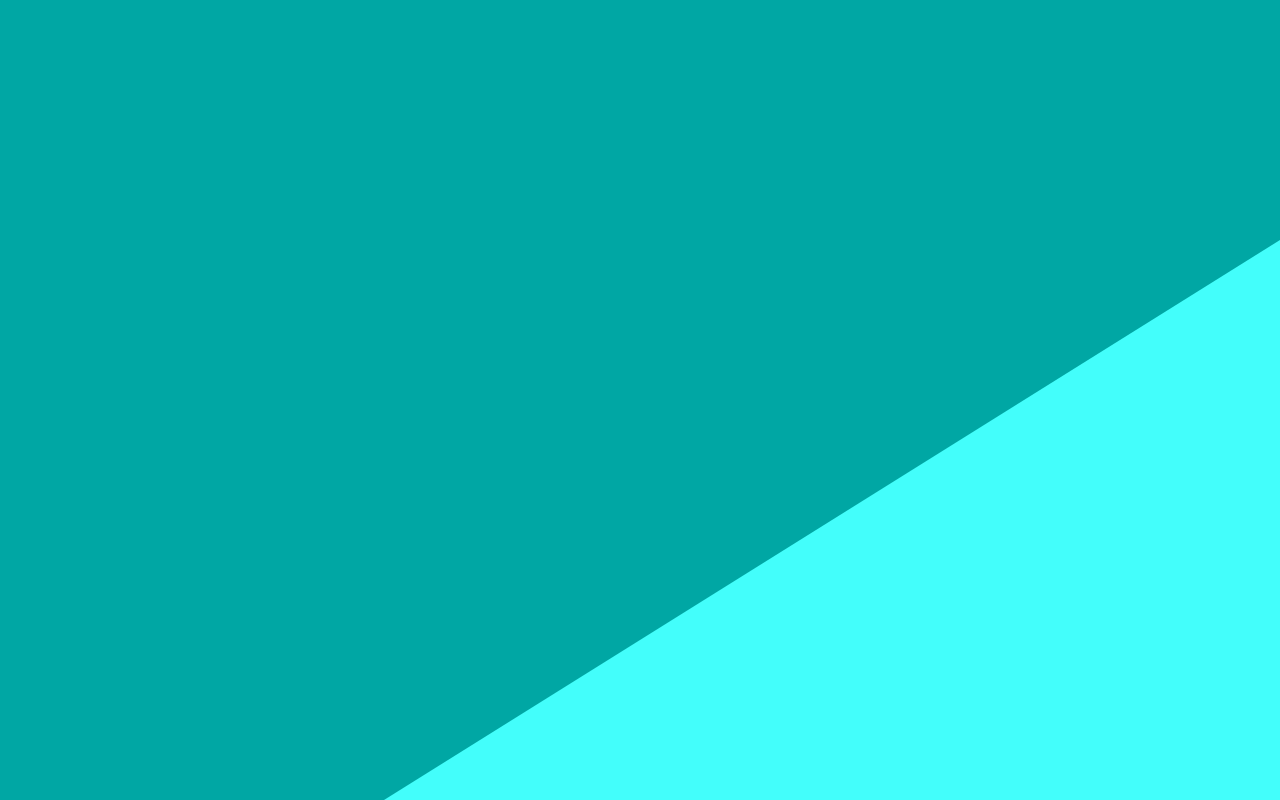
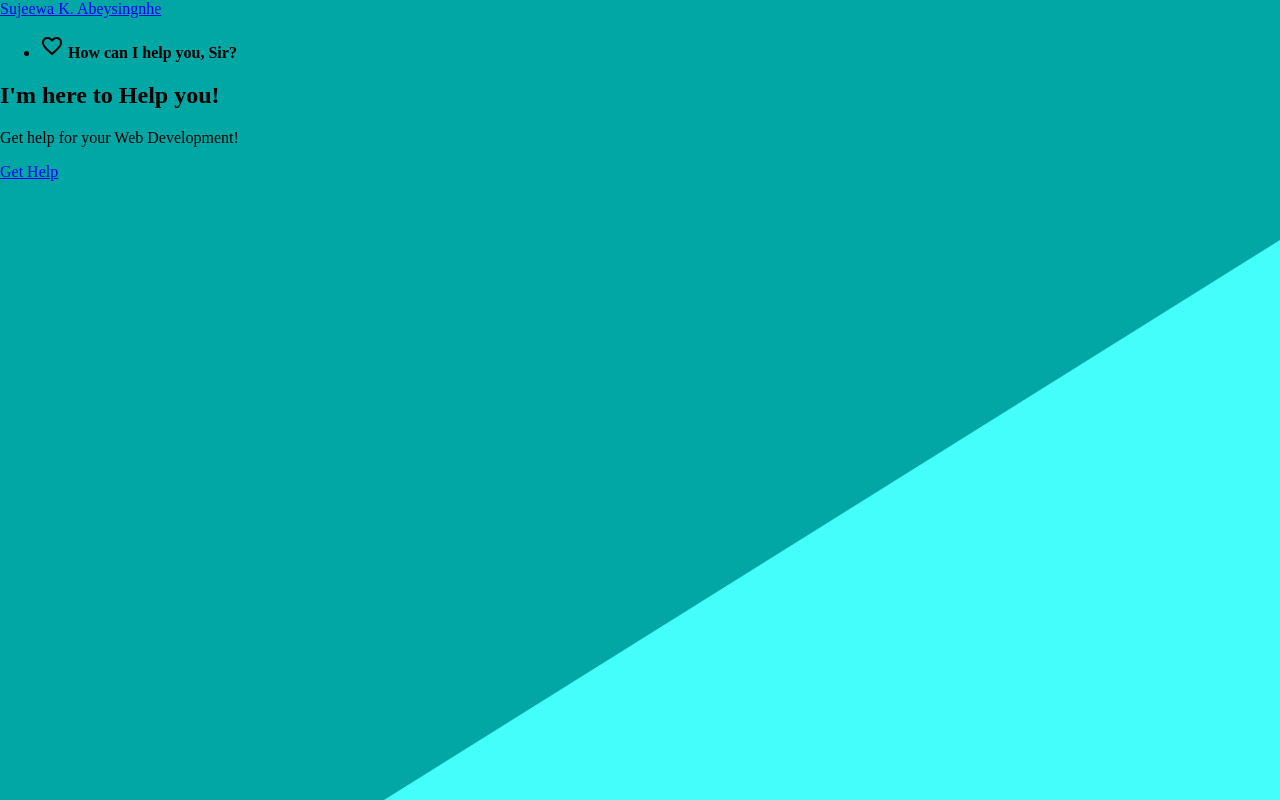
Before and after one commit to sujeewakabeysinghe/SASS, a plain HTML site: page index.html in a window 1280 px wide. Drawn offline with Linux system fonts and the light colour scheme.

Commit message:
mock body

```diff
--- a/index.html
+++ b/index.html
@@ -6,8 +6,27 @@
     <meta name="viewport" content="width=device-width, initial-scale=1.0">
     <title>SASS</title>
     <link rel="stylesheet" href="css/main.css">
+    <link rel="stylesheet" href="https://fonts.googleapis.com/icon?family=Material+Icons">
 </head>
 <body>
     <div id="background"></div>
+    <header>
+        <a href="https://www.facebook.com/sujeewakabeysinghe/">Sujeewa K. Abeysingnhe</a>
+    </header>
+    <main>
+        <section id="card">
+            <ul>
+                <li>
+                    <span class="material-icons">favorite_border</span>
+                    <strong>How can I help you, Sir?</strong>
+                </li>
+            </ul>
+        </section>
+        <section id="primary">
+            <h1>I'm here to Help you!</h1>
+            <p>Get help for your Web Development!</p>
+            <a href="#">Get Help</a>
+        </section>
+    </main>
 </body>
 </html>
```
